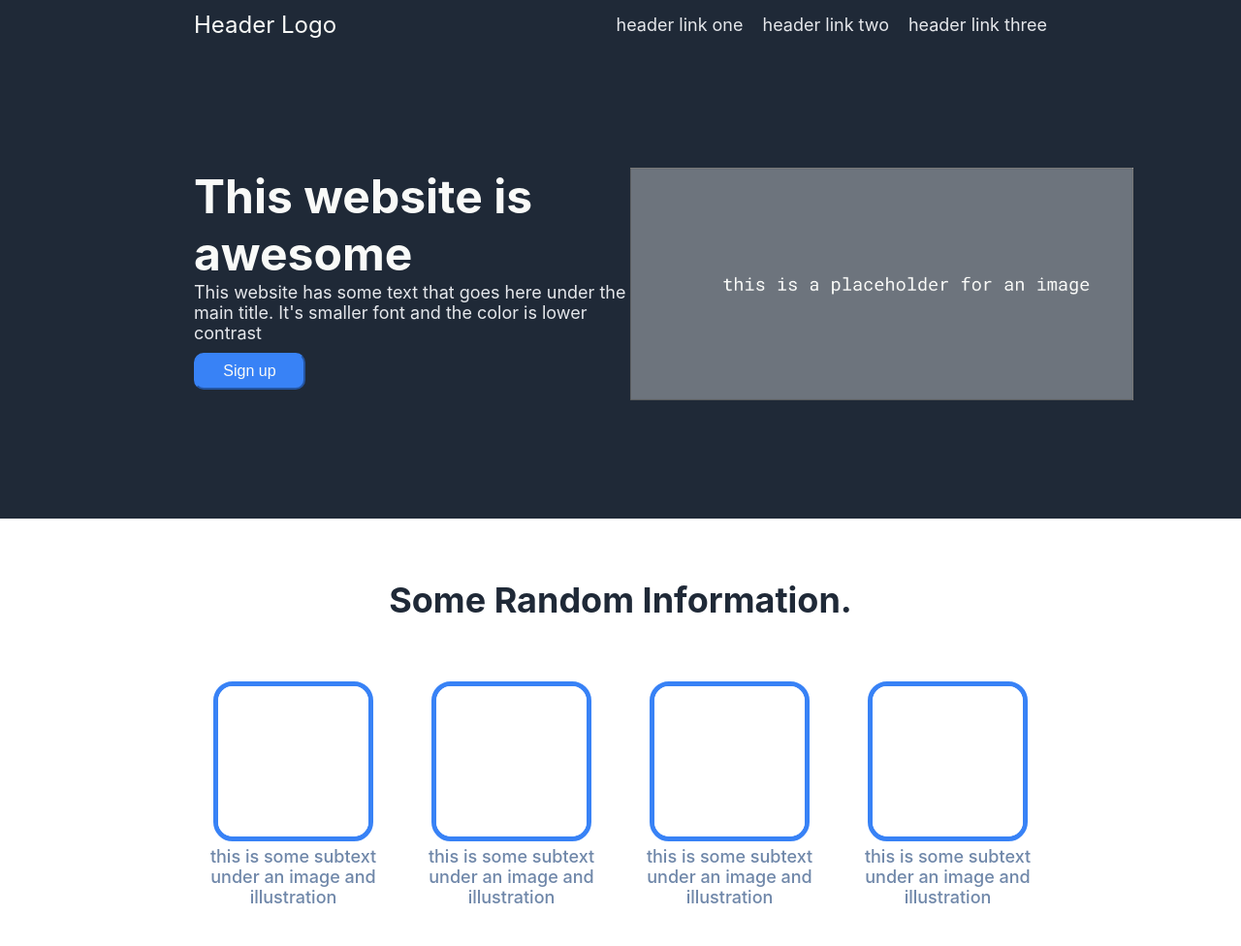
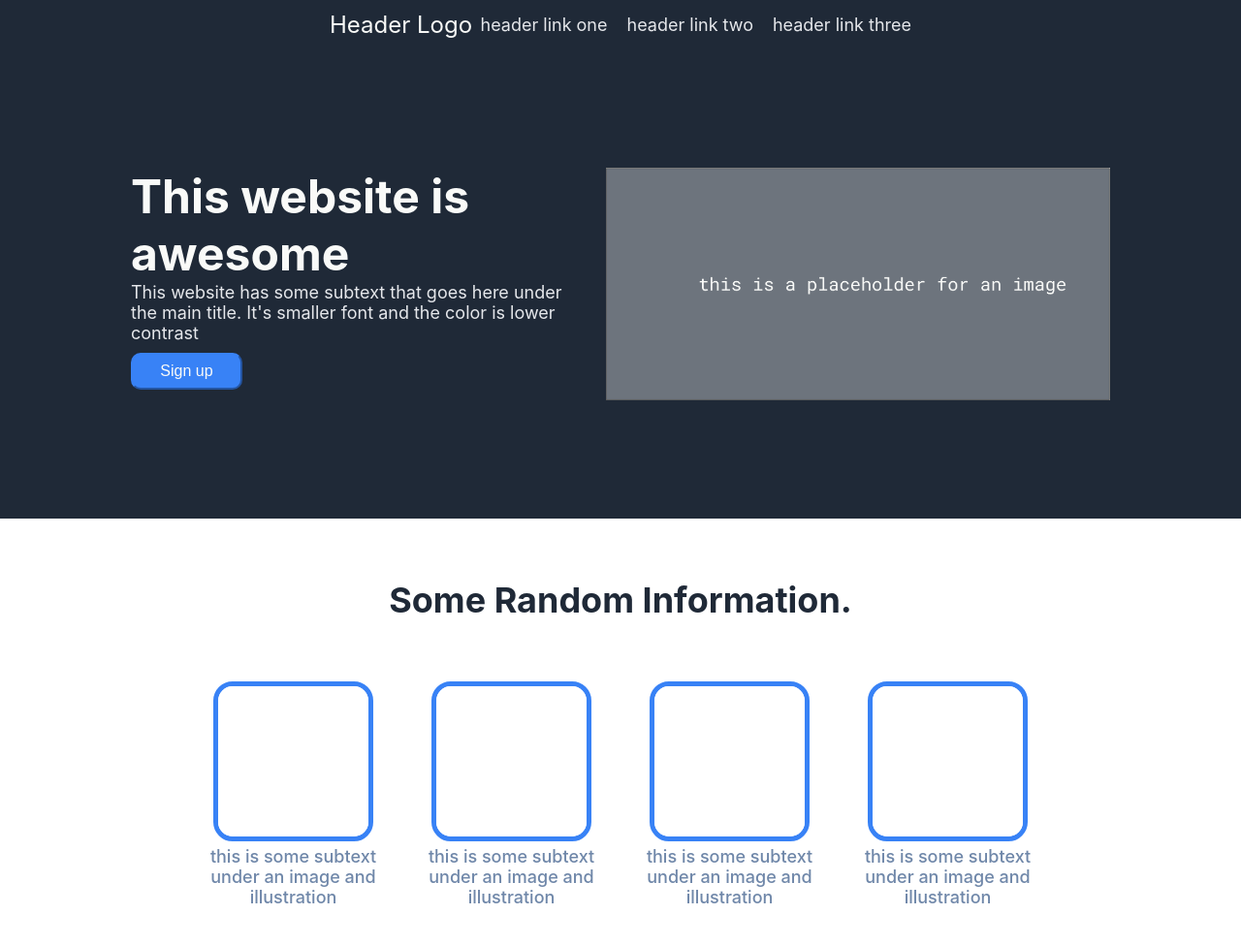
Before and after one commit to 4C-75-63-6B-79/Landing_Page, a plain HTML site: page index.html in a window 1280 px wide. Shown: the top 976 px of the page at 97% size. Drawn offline with Linux system fonts and the light colour scheme.

Commit message:
Fixed the alignment of the header text and the upper content heading
Some typing mistakes fixed

```diff
--- a/index.html
+++ b/index.html
@@ -18,7 +18,7 @@
         <div class="upperContent"> <!--We might need to add some divs here to make flexbox for the text portion and the image-->
             <div class="upperContentTextContainer">
                 <h1>This website is awesome</h1>
-                <p>This website has some text that goes here under the main title. It's smaller font and the color is lower contrast</p>
+                <p>This website has some subtext that goes here under the main title. It's smaller font and the color is lower contrast</p>
                 <button>Sign up</button>
             </div>
             <img src="images/image_1.png" alt="this is placeholder for an image">
--- a/style.css
+++ b/style.css
@@ -22,7 +22,7 @@ body div{
     display: flex;
     align-items: center;
     justify-content: space-between;
-    padding: 0 200px;
+    padding: 0 340px;
 }
 
 .header div{
@@ -49,8 +49,8 @@ a, .upperContentTextContainer p{
     height: 485px;
     display: flex;
     align-items: center;
-    justify-content: space-between;
-    padding: 0 200px;
+    justify-content: center;
+    gap: 40px;
 }
 
 .upperContentTextContainer {
```
